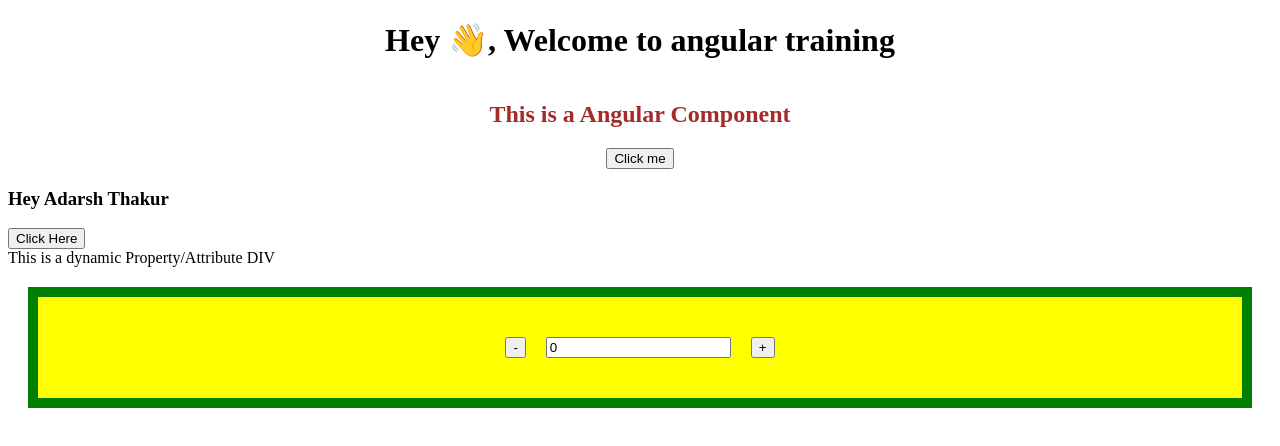
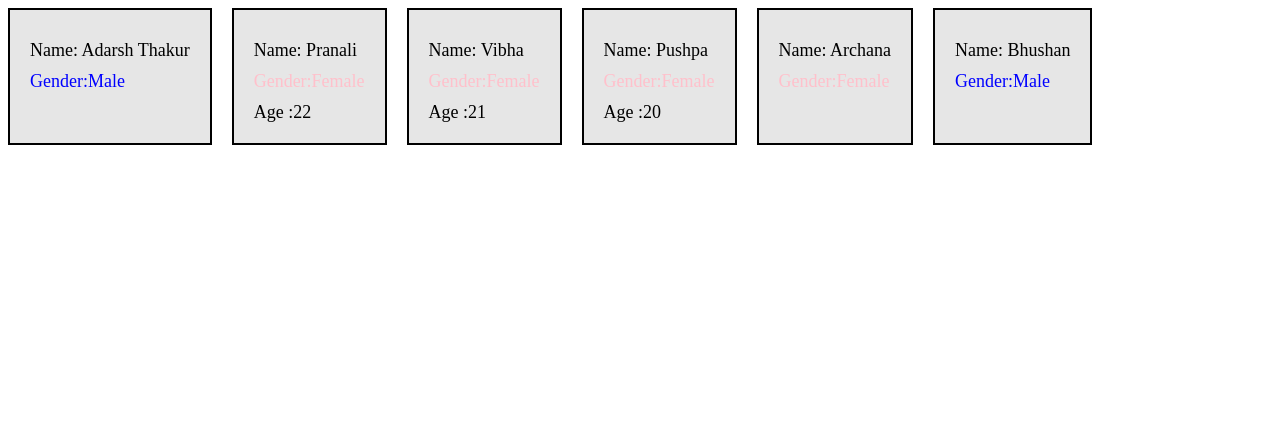
Before and after one commit to adarsh-thakur/angular-training-app, an Angular app: page / in a window 1280 px wide. Shown: the top 446 px of the page. Built offline with nearby package versions, Linux system fonts and the light colour scheme.

Commit message:
learned directive

```diff
--- a/src/app/app.component.html
+++ b/src/app/app.component.html
@@ -1,7 +1,8 @@
-<h1>Hey 👋, Welcome to angular training</h1>
+<!-- <h1>Hey 👋, Welcome to angular training</h1>
 <div class="title">{{ title }}</div>
 <div style="text-align: center;">
     <button (click)="onButtonClick()">{{buttonName}}</button>
 </div>
 <hello-world> </hello-world>
-<app-counter></app-counter>
+<app-counter></app-counter> -->
+<app-user-detail></app-user-detail>
--- a/src/app/app.component.ts
+++ b/src/app/app.component.ts
@@ -8,7 +8,6 @@ import { Component } from '@angular/core';
 export class AppComponent {
   title = 'This is a Angular Component';
   buttonName = 'Click me';
-
   onButtonClick() {
     alert("Thanks for clicking the button");
   }
--- a/src/app/app.module.ts
+++ b/src/app/app.module.ts
@@ -5,6 +5,7 @@ import { AppComponent } from './app.component';
 import { HelloWorldComponent } from './components/hello-world/hello-world.component';
 import { CounterComponent } from './components/counter/counter.component';
 import { FormsModule } from '@angular/forms';
+import { UserDetailComponent } from './components/user-detail/user-detail.component';
 
 @NgModule(
   { // this is a NgModule Decorator -> @decoratorName -> it is way of telling angular what type of data we are providing
@@ -12,6 +13,7 @@ import { FormsModule } from '@angular/forms';
       AppComponent,
       HelloWorldComponent,
       CounterComponent,
+      UserDetailComponent,
     ],
     imports: [
       BrowserModule,
--- /dev/null
+++ b/src/app/components/user-detail/user-detail.component.css
@@ -0,0 +1,26 @@
+
+.wrapper{
+    display: flex;
+    flex-direction: row;
+    column-gap: 20px;
+    flex-wrap: wrap;
+    row-gap: 20px;
+}
+.user-detail-wrapper{
+    display: flex;
+    flex-direction: column;
+    padding: 20px;
+    background-color: #e6e6e6;
+    max-width: 25%;
+    border: 2px solid black;
+}
+.user-detail{
+    margin-top: 10px;
+    font-size: 18px;
+}
+.male{
+    color: blue;
+}
+.female {
+    color:pink
+}
--- /dev/null
+++ b/src/app/components/user-detail/user-detail.component.html
@@ -0,0 +1,35 @@
+<div class="wrapper">
+    <div class="user-detail-wrapper" *ngFor="let user of userDetails">  <!-- host Element -->
+        <div class="user-detail">Name: {{user.name}}</div>
+        <div class="user-detail" [ngClass]="user.gender == 'Female' ? 'female' : 'male'">Gender:{{user.gender}}</div>
+        <div class="user-detail" *ngIf="user.age < 23">Age :{{user.age}}</div>
+    </div>
+</div>
+
+<!--
+    Directive -> Component without view(HTML) -> they need host element
+        1. Built-in(ngFor,ngIf,ngClass)
+        2. Attribute
+        3. Structural
+ -->
+<!--
+    ngFor - to loop over array in HTML
+    syntax *ngFor="let varName of arrayName" ->
+ -->
+
+ <!--
+     ngClass -> to apply class attribute conditionally
+     [ngClass]="condition ? 'trueClass' : 'falseClass'"
+  -->
+
+  <!--
+      ngModel -> two way binding -> to apply on value attribute
+      [(ngModel)]="value"
+   -->
+
+   <!--
+       input -> name,age,address(textArea),gender
+       button -> addUser, resetUser
+       action -> addUser -> a User will be added in Array(localVariable) reset-> input reset
+       after adding user -> show user in card
+    -->
--- /dev/null
+++ b/src/app/components/user-detail/user-detail.component.ts
@@ -0,0 +1,56 @@
+import { Component, OnInit } from '@angular/core';
+
+@Component({
+  selector: 'app-user-detail',
+  templateUrl: './user-detail.component.html',
+  styleUrls: ['./user-detail.component.css']
+})
+export class UserDetailComponent implements OnInit {
+  userDetails: any = [
+    {
+      name: 'Adarsh Thakur',
+      gender: 'Male',
+      age:25
+
+    },
+    {
+      name: 'Pranali',
+      gender: 'Female',
+      age:22
+
+    },{
+      name: 'Vibha',
+      gender: 'Female',
+      age:21
+
+    },
+    {
+      name: 'Pushpa',
+      gender: 'Female',
+      age:20
+    },
+    {
+      name: 'Archana',
+      gender: 'Female',
+      age:23
+
+    },
+    {
+      name: 'Bhushan',
+      gender: 'Male',
+      age:25
+    }
+  ];
+  constructor() {
+    for (let user of this.userDetails) {
+      console.log(user.name);
+      console.log(user.age);
+      console.log(user.gender);
+    }
+  }
+
+
+  ngOnInit(): void {
+  }
+
+}
```
Also changed, not shown: 1 other file (tests, documents, lock files or other folders).
